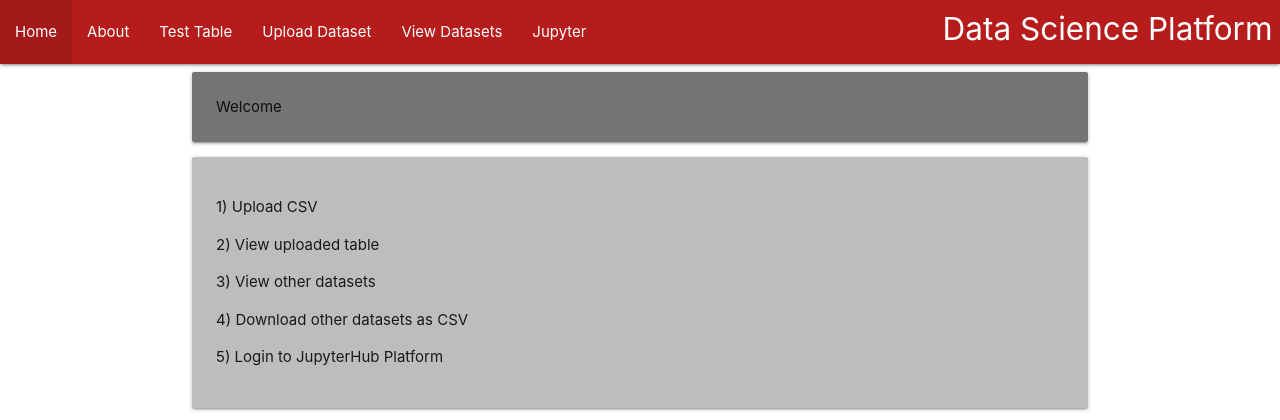
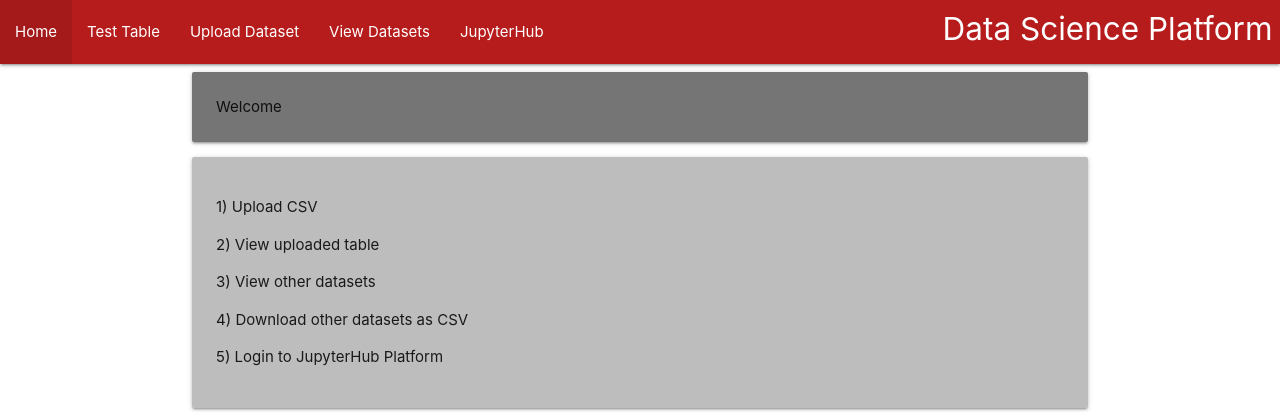
Before and after one commit to jtodhunter98/dsp, a FastAPI app: page / in a window 1280 px wide. Shown: the top 420 px of the page. Run offline with FastAPI, Linux system fonts and the light colour scheme.

Commit message:
base.html updates

```diff
--- a/app/app/templates/base.html
+++ b/app/app/templates/base.html
@@ -13,11 +13,10 @@
                 <h6 class="brand-logo right">Data Science Platform</h6>
                 <ul class="nav">
                     <li><a href="/">Home</a></li>
-                    <li><a href="/">About</a></li>
                     <li><a href="/test_table">Test Table</a></li>
                     <li><a href="/upload">Upload Dataset</a></li>
                     <li><a href="/dataset_browser">View Datasets</a></li>
-                    <li><a href="http://192.168.56.102/hub/login">Jupyter</a></li>
+                    <li><a href="http://192.168.56.102/hub/login">JupyterHub</a></li>
                 </ul>
             </div>
         </nav>
```
